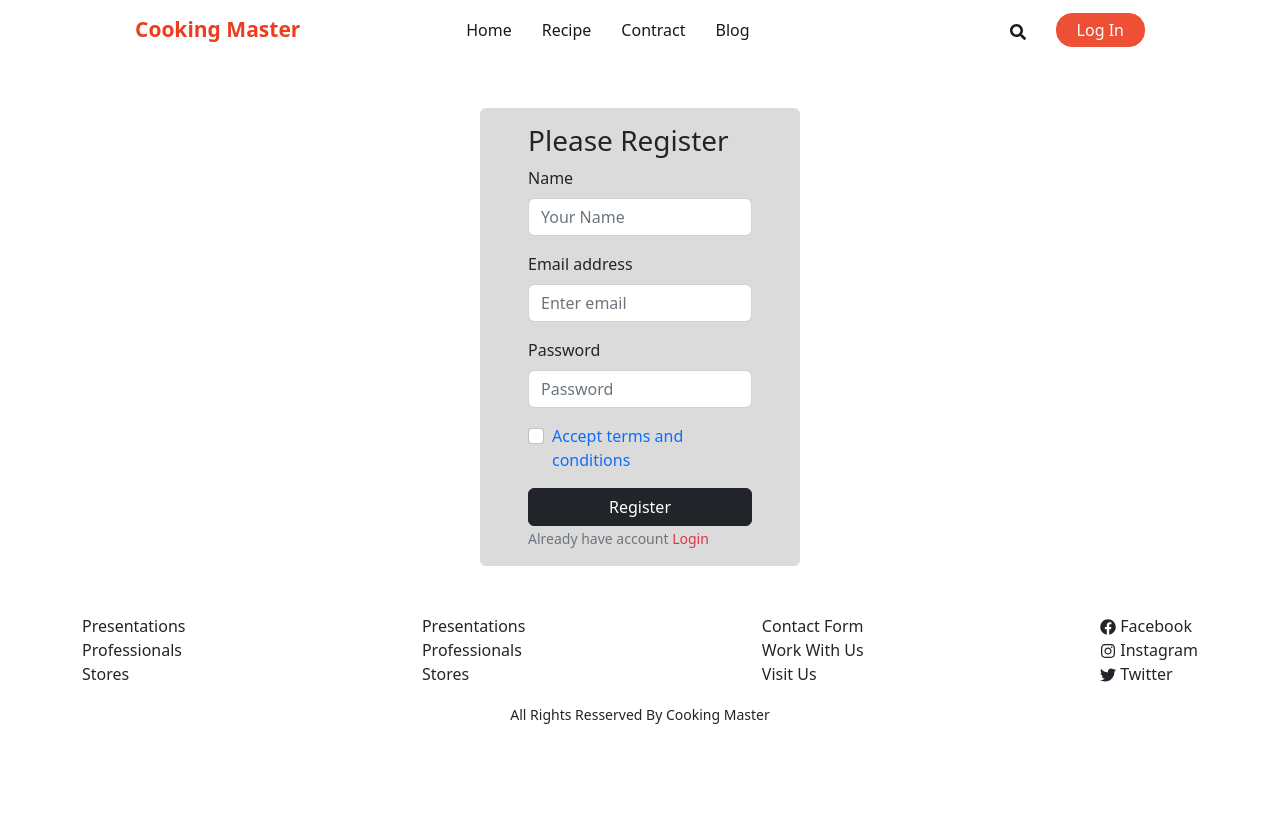
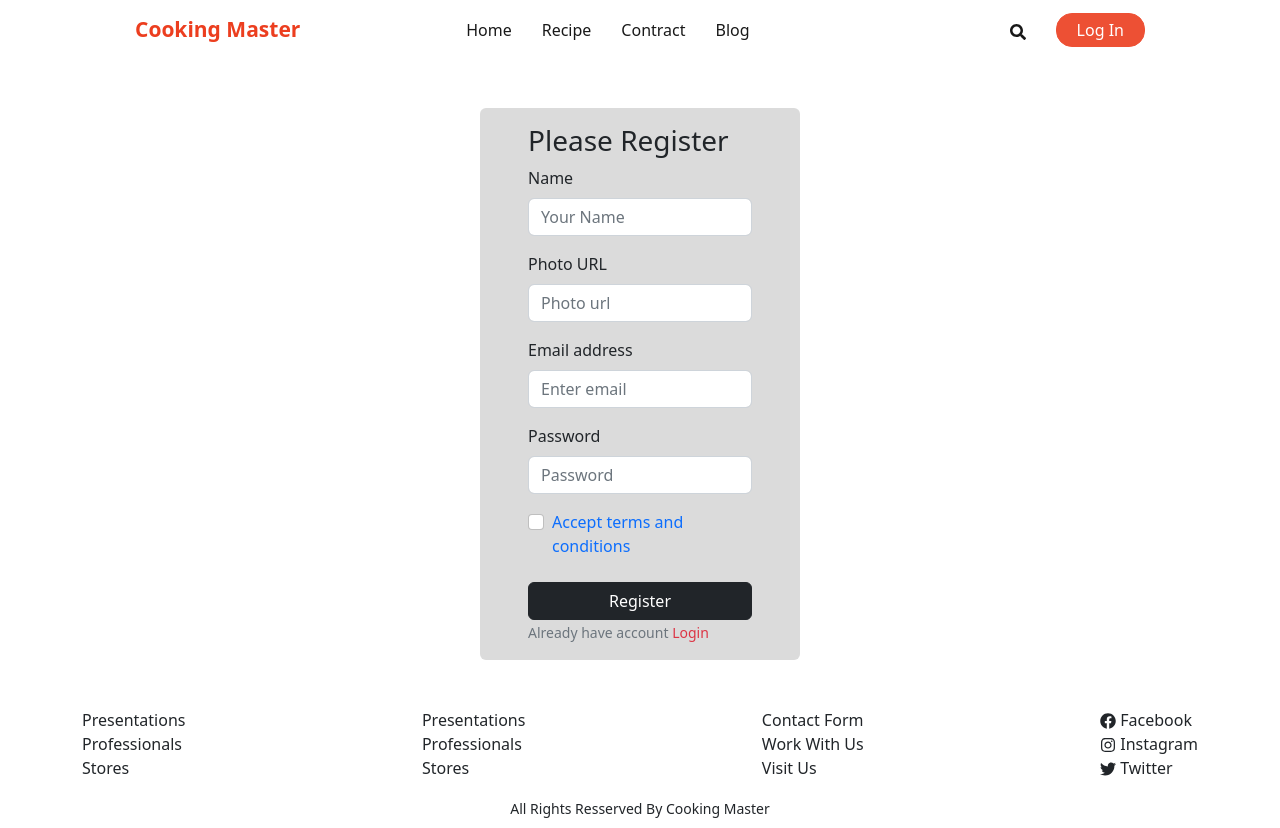
Before and after one commit to MohonSaha/Cooking-master, a React (Vite) app: page /register in a window 1280 px wide. Before the commit the page ends 800 px from the top, so only its background shows below. Built offline with nearby package versions, Linux system fonts and the light colour scheme.

Commit message:
firease integration and passwors validation

```diff
--- a/src/main.jsx
+++ b/src/main.jsx
@@ -4,9 +4,12 @@ import './index.css'
 import router from './routes/Routes.jsx'
 import { RouterProvider } from 'react-router-dom'
 import 'bootstrap/dist/css/bootstrap.min.css';
+import AuthProviders from './providers/AuthProviders'
 
 ReactDOM.createRoot(document.getElementById('root')).render(
   <React.StrictMode>
-    <RouterProvider router={router} />
+    <AuthProviders>
+      <RouterProvider router={router} />
+    </AuthProviders>
   </React.StrictMode>,
 )
--- a/src/pages/Login/Login/Login.jsx
+++ b/src/pages/Login/Login/Login.jsx
@@ -1,9 +1,35 @@
-import React, { useContext } from 'react';
+import React, { useContext, useState } from 'react';
 import { Button, Container, Form } from 'react-bootstrap';
 import { Link, useLocation, useNavigate } from 'react-router-dom';
+import { AuthContext } from '../../../providers/AuthProviders';
 
 const Login = () => {
 
+    const [error, setError] = useState('');
+    const {signIn} = useContext(AuthContext);
+
+
+    const handleLogin = event =>{
+        event.preventDefault();
+        setError('');
+        const form = event.target;
+        const email = form.email.value;
+        const password = form.password.value;
+
+        // if('Firebase: Error (auth/wrong-password).'){
+        //     setError("Email and password doesn't match")
+        //     return;
+        // }
+
+        signIn(email, password)
+        .then(result=>{
+            const loggedUser = result.user;
+            console.log(loggedUser);
+        })
+        .catch(error => {
+            setError(error.message)
+        })
+    }
 
 
 
@@ -11,7 +37,7 @@ const Login = () => {
         <div>
             <Container className='mx-auto w-25 p-5 mt-5 rounded-1' style={{ backgroundColor: '#dbdbdb' }}>
                 <h3>Please Login</h3>
-                <Form>
+                <Form onSubmit={handleLogin}>
                     <Form.Group className="mb-3" controlId="formBasicEmail">
                         <Form.Label>Email address</Form.Label>
                         <Form.Control type="email" name='email' required placeholder="Enter email" />
@@ -24,7 +50,13 @@ const Login = () => {
                     <Form.Group className="mb-3" controlId="formBasicCheckbox">
                         <Form.Check type="checkbox" label="Remember me" />
                     </Form.Group>
-                    <Button className='w-100' variant="dark" type="submit">
+
+                    <Form.Text className="text-danger">
+                        {error}
+                    </Form.Text>
+
+
+                    <Button className='w-100 mt-2' variant="dark" type="submit">
                         Login
                     </Button><br />
 
@@ -36,9 +68,7 @@ const Login = () => {
 
                     </Form.Text>
 
-                    <Form.Text className="text-danger">
 
-                    </Form.Text>
                 </Form>
             </Container>
         </div>
--- a/src/pages/Login/Register/Register.jsx
+++ b/src/pages/Login/Register/Register.jsx
@@ -1,28 +1,73 @@
 import React, { useContext, useState } from 'react';
 import { Button, Container, Form } from 'react-bootstrap';
 import { Link } from 'react-router-dom';
+import { AuthContext } from '../../../providers/AuthProviders';
 
 const Register = () => {
+
+    const [error, setError] = useState('');
+    const { createUser } = useContext(AuthContext);
+
+
+    const handleRegister = (event) =>{
+        event.preventDefault();
+        setError('')
+        const form = event.target;
+        const name = form.name.value;
+        const email = form.email.value;
+        const photo = form.photo.value;
+        const password = form.password.value;
+        console.log(name, email, password);
+
+         // PassWord validation System
+         if(!email){
+            setError('Please add your email adress')
+            return;
+        }
+        else if(!password){
+            setError('Please add your password');
+            return;
+        }
+        else if(password.length <6){
+            setError("Please add at least 6 charecters");
+            return;
+        }
+
+        createUser(email, password)
+        .then(result =>{
+            const createdUser = result.user;
+            console.log(createdUser);
+            form.reset()
+        })
+        .catch(error =>{
+            console.log(error);
+        })
+    }
 
 
     return (
         <div>
-            <Container className='mx-auto w-25 px-5 py-3 mt-5 rounded' style={{ backgroundColor: '#dbdbdb' }}>
+            <Container className='mx-auto w-25 px-5 py-3 my-5 rounded' style={{ backgroundColor: '#dbdbdb' }}>
                 <h3>Please Register</h3>
-                <Form>
+                <Form onSubmit={handleRegister}>
                     <Form.Group className="mb-3" controlId="formBasicEmail">
                         <Form.Label>Name</Form.Label>
-                        <Form.Control type="text" name='name' required placeholder="Your Name" />
+                        <Form.Control type="text" name='name' placeholder="Your Name" />
+                    </Form.Group>
+
+                    <Form.Group className="mb-3" controlId="formBasicEmail">
+                        <Form.Label>Photo URL</Form.Label>
+                        <Form.Control type="text" name='photo' placeholder="Photo url" />
                     </Form.Group>
 
                     <Form.Group className="mb-3" controlId="formBasicEmail">
                         <Form.Label>Email address</Form.Label>
-                        <Form.Control type="email" name='email' required placeholder="Enter email" />
+                        <Form.Control type="email" name='email' placeholder="Enter email" />
                     </Form.Group>
 
                     <Form.Group className="mb-3" controlId="formBasicPassword">
                         <Form.Label>Password</Form.Label>
-                        <Form.Control type="password" name='password' required placeholder="Password" />
+                        <Form.Control type="password" name='password'  placeholder="Password" />
                     </Form.Group>
 
                     <Form.Group className="mb-3" controlId="formBasicCheckbox">
@@ -32,7 +77,11 @@ const Register = () => {
                          label={<Link to="/terms" className='text-decoration-none'>Accept terms and conditions</Link>} />
                     </Form.Group>
 
-                    <Button className='w-100' variant="dark" type="submit">
+                    <Form.Text className="text-danger mt-0 mb-3 fs-6">
+                        {error}
+                    </Form.Text>
+
+                    <Button className='w-100 mt-2' variant="dark" type="submit">
                         Register
                     </Button><br />
 
@@ -44,9 +93,7 @@ const Register = () => {
 
                     </Form.Text>
 
-                    <Form.Text className="text-danger">
 
-                    </Form.Text>
                 </Form>
             </Container>
         </div>
--- /dev/null
+++ b/src/providers/AuthProviders.jsx
@@ -0,0 +1,36 @@
+import React, { createContext } from 'react';
+import { createUserWithEmailAndPassword, getAuth, signInWithEmailAndPassword } from "firebase/auth";
+import app from '../firebase/Firebase.config';
+
+
+export const AuthContext = createContext(null);
+const auth = getAuth(app);
+
+const AuthProviders = ({children}) => {
+
+
+    const createUser = (email, password) =>{
+        return createUserWithEmailAndPassword(auth, email, password);
+    }
+
+    const signIn = (email, password) => {
+        return signInWithEmailAndPassword(auth, email, password);
+    }
+
+    const authInfo = {
+        // user,
+        // loading,
+        createUser,
+        signIn
+        // logOut
+    }
+
+
+    return (
+        <AuthContext.Provider value={authInfo}>
+            {children}
+        </AuthContext.Provider>
+    );
+};
+
+export default AuthProviders;
```
